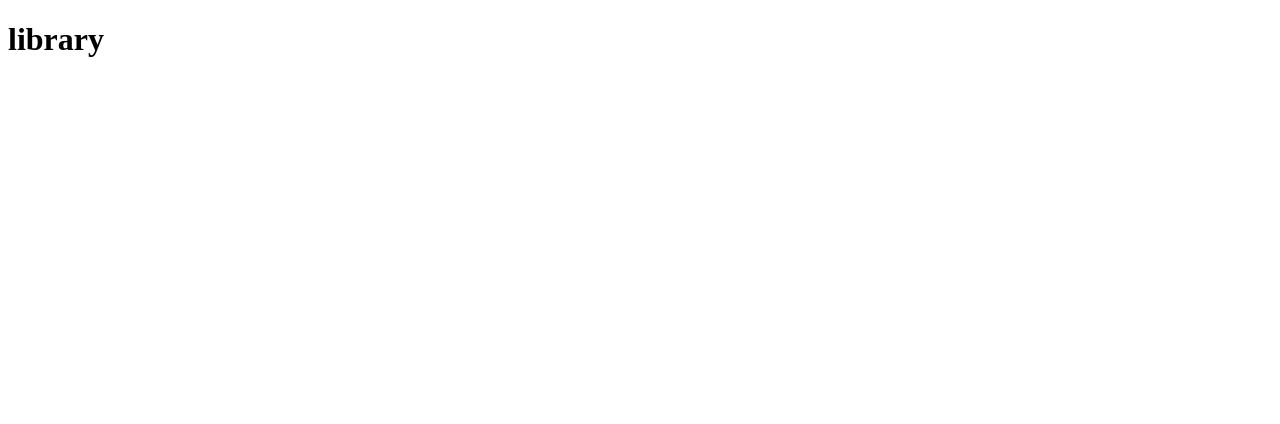
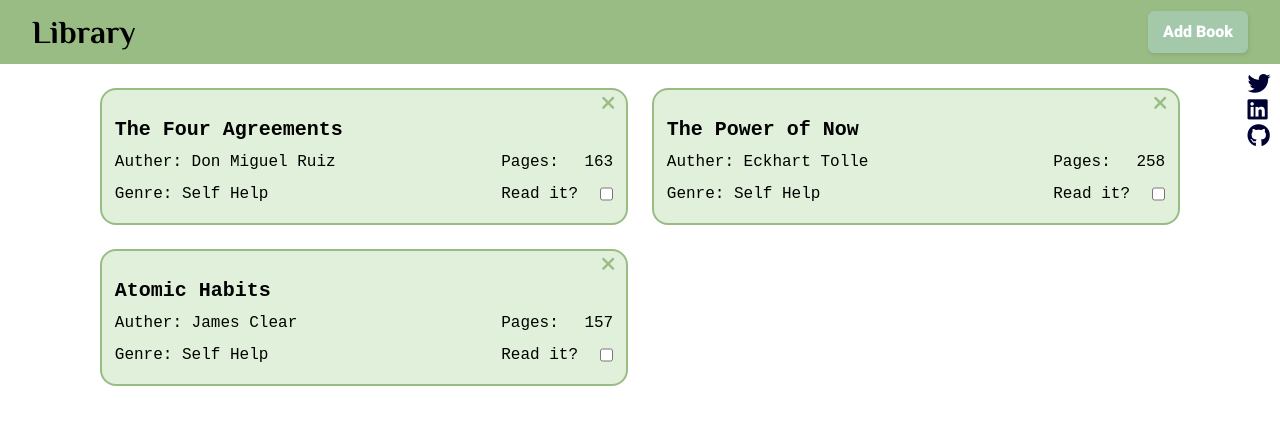
Before and after one commit to OmarRana-dev/JavaScript-Projects, a plain HTML site: page WebWorks-Library/index.html in a window 1280 px wide. Drawn offline with Linux system fonts and the light colour scheme.

Commit message:
a new project

```diff
--- a/WebWorks-Library/index.html
+++ b/WebWorks-Library/index.html
@@ -1,13 +1,59 @@
 <!DOCTYPE html>
 <html lang="en">
+
 <head>
     <meta charset="UTF-8">
     <meta name="viewport" content="width=device-width, initial-scale=1.0">
-    <link rel="stylesheet" href="script.js">
+    <link rel="stylesheet" href="style.css">
+
+    <!-- FontAwesome cdn Tag -->
+    <link rel="stylesheet" href="https://cdnjs.cloudflare.com/ajax/libs/font-awesome/6.5.1/css/all.min.css"
+        integrity="sha512-DTOQO9RWCH3ppGqcWaEA1BIZOC6xxalwEsw9c2QQeAIftl+Vegovlnee1c9QX4TctnWMn13TZye+giMm8e2LwA=="
+        crossorigin="anonymous" referrerpolicy="no-referrer" />
+
     <title>Library</title>
 </head>
+
 <body>
-    <h1>library</h1>
+    <header>
+        <h1>Library</h1>
+        <div class="btnContainer">
+            <button id="updateDetails" class="button-24">Add Book</button>
+        </div>
+    </header>
+    <section class="socialMedia">
+        <li><a href="https://twitter.com/theRealOmarDev" target="_blank"><i class="fa-brands fa-twitter"></i></a></li>
+        <li><a href="https://www.linkedin.com/in/therealomar-dev/" target="_blank"><i
+                    class="fa-brands fa-linkedin"></i></a></li>
+        <li><a href="https://github.com/OmarRana-dev" target="_blank"><i class="fa-brands fa-github"></i></a></li>
+    </section>
+    <main>
+        <div class="Container">
+
+        </div>
+    </main>
+    <dialog id="favDialog">
+        <h2>Book Infomation</h2>
+        <form method="dialog">
+            <div class="input-box">
+                <input id="title" type="text" placeholder="Enter Book Title" required>
+            </div>
+            <div class="input-box">
+                <input id="auther" type="text" placeholder="Enter Auther Name" required>
+            </div>
+            <div class="input-box">
+                <input type="text" id="genre" placeholder="Enter Genre: History" required>
+            </div>
+            <div class="input-box">
+                <input id="pages" type="number" placeholder="Enter Pages" required>
+            </div>
+            <div class="input-box buttons">
+                <button class="button-24" id="cancel" type="reset">Cancel</button>
+                <button class="button-24" id="submit" type="submit">Confirm</button>
+            </div>
+        </form>
+    </dialog>
 </body>
 <script src="script.js"></script>
+
 </html>
--- a/WebWorks-Library/script.js
+++ b/WebWorks-Library/script.js
@@ -0,0 +1,116 @@
+// DOM element references
+const updateButton = document.querySelector("#updateDetails"); // Button to open update dialog
+const cancelButton = document.querySelector("#cancel"); // Button to close update dialog
+const dialog = document.querySelector("dialog"); // Element for the update dialog box
+const container = document.querySelector(".Container"); // Container to display book cards
+
+// Book information input fields
+const bookTitle = document.querySelector("#title");
+const bookAuther = document.querySelector("#auther");
+const bookGenre = document.querySelector("#genre");
+const bookPages = document.querySelector("#pages");
+const submitBtn = document.querySelector("#submit"); // Button to add new book
+
+
+// Array to store book objects
+const myLibrary = [];
+
+// Book constructor function
+function book(title, auther, genre, pages) {
+    this.title = title;
+    this.auther = auther;
+    this.genre = genre;
+    this.pages = pages;
+}
+
+// Initial set of books in the library
+myLibrary.push(new book("The Four Agreements", "Don Miguel Ruiz", "Self Help", 163))
+myLibrary.push(new book("The Power of Now", "Eckhart Tolle", "Self Help", 258))
+myLibrary.push(new book("Atomic Habits", "James Clear", "Self Help", 157))
+addBooktoLibrary()
+
+
+// Event listener for the "Submit" button
+submitBtn.addEventListener("click", () => {
+    // Validate if all required fields have values
+    if (bookTitle.value === "" || bookAuther.value === "" || bookGenre.value === "" || bookPages.value === "") {
+        console.log("All values are required"); // Log a message to the console if any field is empty
+    } else {
+        // Create a new book object using the input values
+        const newBook = new book(bookTitle.value, bookAuther.value, bookGenre.value, bookPages.value);
+
+        // Add the new book to the library array
+        myLibrary.push(newBook);
+
+        // Update the displayed book cards
+        addBooktoLibrary();
+    }
+});
+
+
+// Function to display all books in the library
+function addBooktoLibrary() {
+    container.innerHTML = ""; // Clear previous content
+
+    for (let i in myLibrary) {
+        const book = myLibrary[i];
+        AppendBox(book, i); // Create and append book card for each book
+    }
+
+    // Attach event listeners to newly added close buttons
+    const closeBtns = document.querySelectorAll(".closeBtn");
+    closeBtns.forEach((element) => {
+        element.addEventListener("click", () => {
+            const index = Number(element.id);
+            myLibrary.splice(index, 1); // Remove book from library array
+            addBooktoLibrary(); // Re-render the library
+        });
+    });
+}
+
+
+// Function to create and append a book card to the container
+function AppendBox(book, index) {
+    const box = document.createElement("div");
+    box.classList.add("bookBoxs");
+
+    box.innerHTML = `
+    <div class="closeBtn" id="${index}"> <i class="fa-solid fa-xmark"></i> </div>
+    <div class="g1">
+      <h1>${book.title}</h1>
+      <p>Auther: ${book.auther}</p>
+      <p>Genre: ${book.genre}</p>
+    </div>
+    <div class="g2">
+      <div class="innerG1">
+        <p>Pages:</p>
+        <p>${book.pages}</p>
+      </div>
+      <div class="innerG2">
+        <p>Read it?</p>
+        <input type="checkbox">
+      </div>
+    </div>
+  `;
+
+    container.appendChild(box);
+}
+
+// Open the update dialog box when update button is clicked
+updateButton.addEventListener("click", () => {
+    dialog.showModal();
+});
+
+// Close the update dialog box when cancel button is clicked
+cancelButton.addEventListener("click", () => {
+    dialog.close();
+});
+
+// Add initial books to the library
+addBooktoLibrary();
+
+// Implement form submission logic to capture input and update book details
+// ... (code not provided, add your logic here)
+
+// Implement logic to handle book removal based on close button click
+// ... (code already provided in AppendBox function)
--- a/WebWorks-Library/style.css
+++ b/WebWorks-Library/style.css
@@ -0,0 +1,212 @@
+@import url('https://fonts.googleapis.com/css2?family=Philosopher:ital,wght@0,400;0,700;1,400;1,700&family=Ubuntu:wght@300;400;500;700&display=swap');
+
+* {
+    margin: 0;
+    padding: 0;
+    box-sizing: border-box;
+    font-family: 'Courier New', Courier, monospace;
+}
+
+
+
+/* Header Css */
+header {
+    height: 4rem;
+    background-color: #99BC85;
+    display: flex;
+    align-items: center;
+    position: relative;
+}
+
+header>h1 {
+    font-family: 'Philosopher', sans-serif;
+    margin-left: 2rem;
+}
+
+.navbar {
+    display: flex;
+    width: 50%;
+    margin-left: 10%;
+    list-style: none;
+    justify-content: space-between;
+}
+
+.btnContainer {
+    position: absolute;
+    right: 2rem;
+}
+
+
+
+/* Main Container CSS */
+.Container {
+    display: grid;
+    grid-template: none / repeat(auto-fit, minmax(min(22rem, 100%), 33rem));
+    align-content: start;
+    justify-content: center;
+    gap: 1.5rem;
+    padding: 1.5em;
+}
+
+.bookBoxs {
+    background-color: #E1F0DA;
+    display: flex;
+    padding: .8rem;
+    padding-top: 1.5rem;
+    justify-content: space-between;
+    line-height: 2rem;
+    gap: 1rem;
+    border-radius: 1rem;
+    border: 2px solid #99BC85;
+    position: relative;
+}
+
+.bookBoxs>.closeBtn {
+    /* background-color: aquamarine; */
+    padding: .2rem .6rem;
+    border-radius: 50%;
+    position: absolute;
+    display: flex;
+    top: 1px;
+    right: 1px;
+    color: #99BC85;
+    font-size: larger;
+}
+
+.bookBoxs>.closeBtn:hover,
+.bookBoxs>.closeBtn:active {
+    background-color: initial;
+    background-position: 0 0;
+    background-color: #a8c4ad;
+    color: #8db973;
+}
+
+.bookBoxs>.closeBtn:active {
+    opacity: .5;
+}
+
+.g1 {
+    display: flex;
+    flex-direction: column;
+    justify-content: space-between;
+}
+
+.g2 {
+    width: 7rem;
+    align-self: flex-end;
+}
+
+.g1>h1 {
+    font-size: 20px;
+}
+
+.innerG1,
+.innerG2 {
+    display: flex;
+    justify-content: space-between;
+}
+
+
+
+
+
+
+/* Button CSS */
+.button-24 {
+    background: #A3C9AA;
+    border: 1px solid #A3C9AA;
+    border-radius: 6px;
+    box-shadow: rgba(0, 0, 0, 0.1) 1px 2px 4px;
+    box-sizing: border-box;
+    color: #FFFFFF;
+    cursor: pointer;
+    display: inline-block;
+    font-family: nunito, roboto, proxima-nova, "proxima nova", sans-serif;
+    font-size: 16px;
+    font-weight: 800;
+    line-height: 16px;
+    min-height: 40px;
+    outline: 0;
+    padding: 12px 14px;
+    text-align: center;
+    text-rendering: geometricprecision;
+    text-transform: none;
+    user-select: none;
+    -webkit-user-select: none;
+    touch-action: manipulation;
+    vertical-align: middle;
+}
+
+.button-24:hover,
+.button-24:active {
+    background-color: initial;
+    background-position: 0 0;
+    color: #A3C9AA;
+}
+
+.button-24:active {
+    opacity: .5;
+}
+
+
+
+/* Diloag Box */
+
+
+dialog {
+    width: 25rem;
+    position: fixed;
+    top: 50%;
+    left: 50%;
+    transform: translate(-50%, -50%);
+    box-shadow: 0 5px 10px rgba(0, 0, 0, 0.2);
+    border: none;
+    padding: 3rem;
+    border-radius: 0.8rem;
+}
+
+dialog>h2 {
+    position: relative;
+    color: #333;
+}
+
+form {
+    margin-top: 1.6rem;
+}
+
+form .input-box {
+    height: 3rem;
+    margin: 1.1rem 0;
+}
+
+.input-box input {
+    height: 100%;
+    width: 100%;
+    outline: none;
+    padding: 0 .95rem;
+    font-size: 1.05rem;
+    font-weight: 400;
+    color: #333;
+    border: 1.5px solid #A3C9AA;
+    border-bottom-width: 2.5px;
+    border-radius: 6px;
+}
+
+
+/* Social Media */
+.socialMedia {
+    position: fixed;
+    top: 4.5rem;
+    right: .6rem;
+}
+
+
+.fa-brands {
+    font-size: larger;
+    color: #000133;
+}
+
+li {
+    list-style: none;
+    font-size: larger;
+}
```
